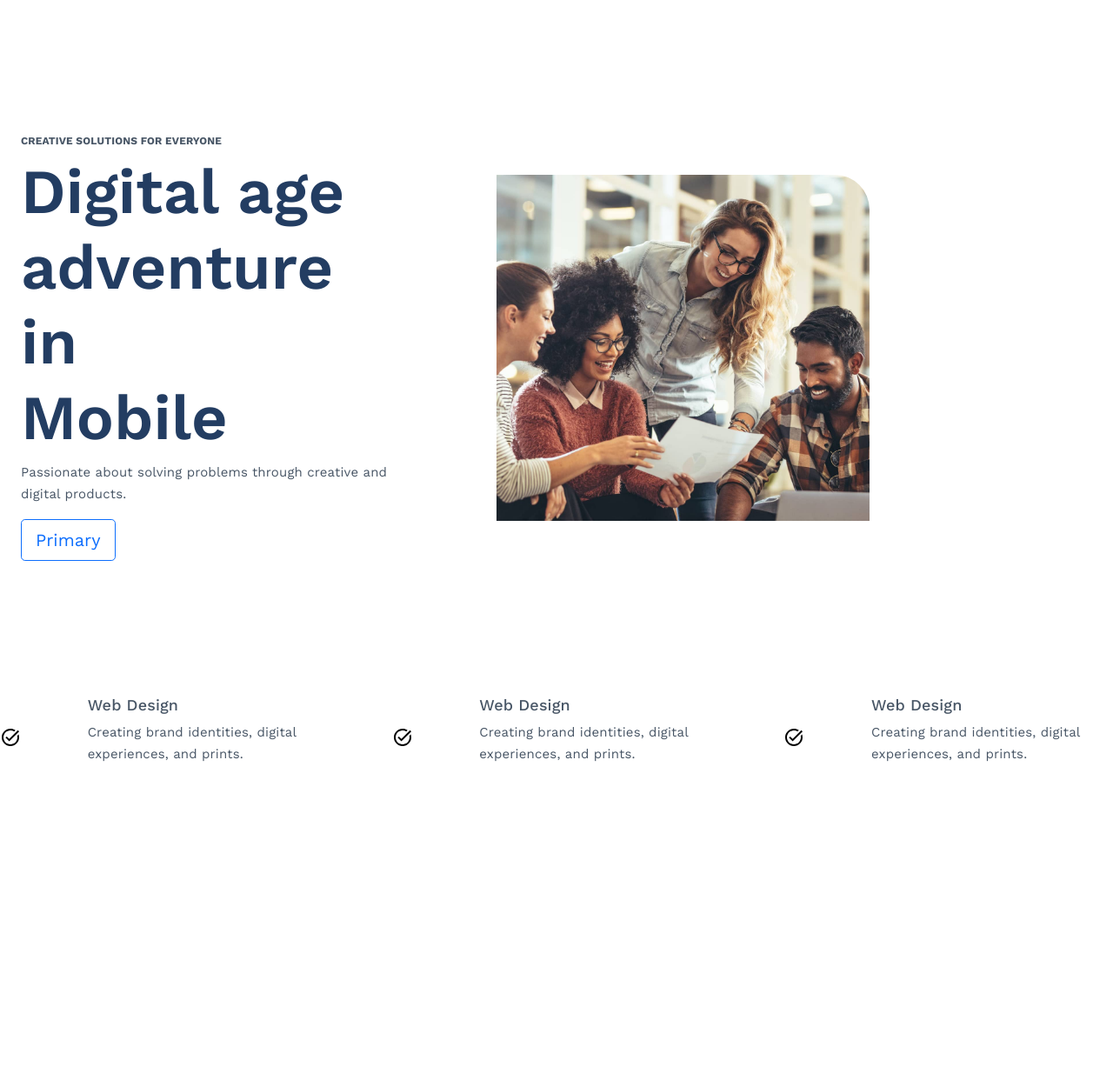
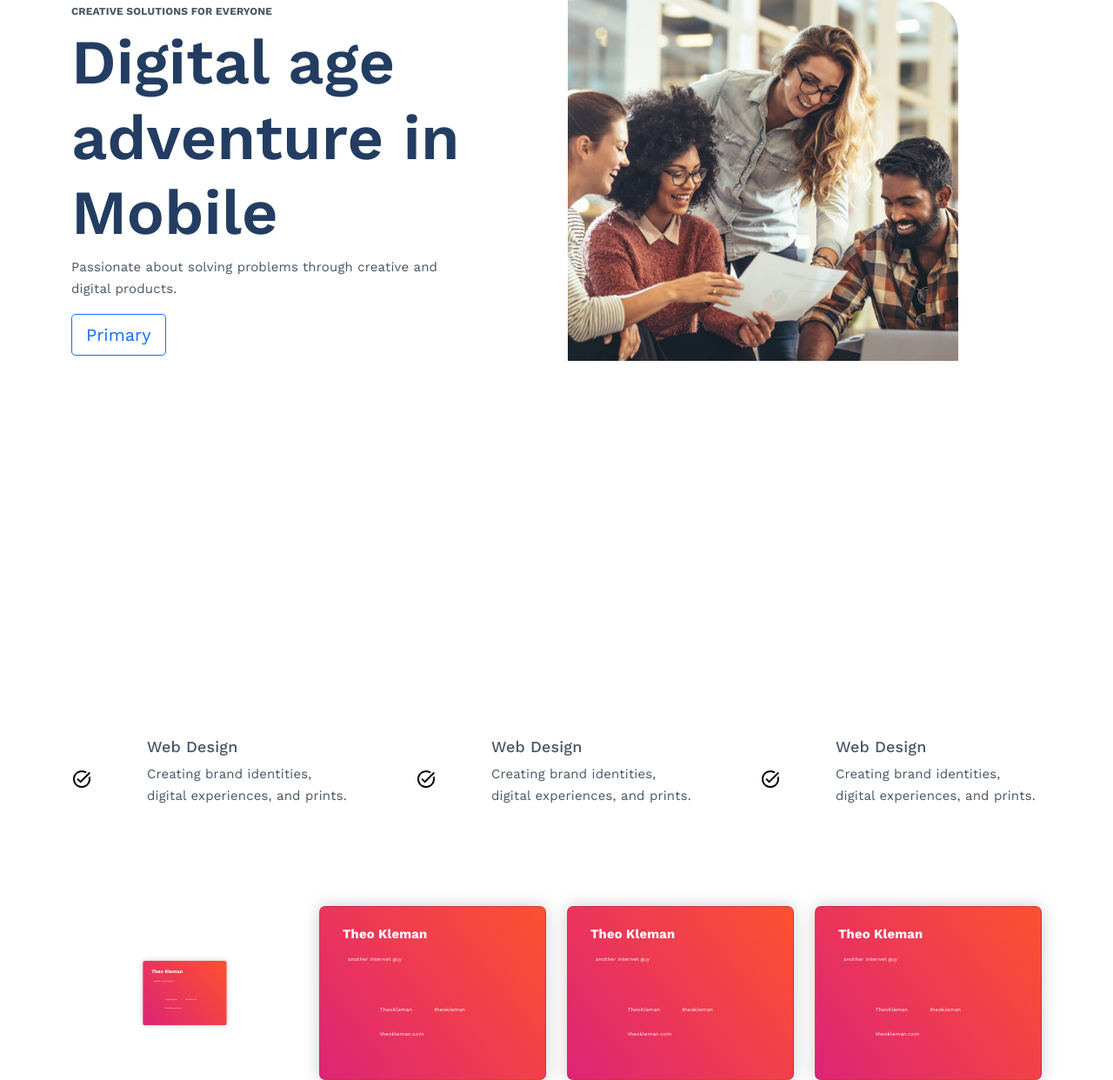
Before and after one commit to sepehrsohrabii/Note-Studio, a PHP site: page /Home.html in a window 1280 px wide. Shown: the part 41-1283 px from the top of the page at 87% size. Before the commit the page ends 917 px from the top, so only its background shows below. Run offline with PHP 8.4, Linux system fonts and the light colour scheme; some libraries are stand-ins or nearby versions.

Commit message:
Second Push

```diff
--- a/Home.html
+++ b/Home.html
@@ -14,7 +14,9 @@
     <title>Page Title</title>
     <link rel="stylesheet" href="https://fonts.googleapis.com/css2?family=Work Sans:wght@200..700&display=swap">
     <link rel="stylesheet" href="/css/bootstrap.min.css">
+
     <link rel="stylesheet" href="/css/style.css">
+
 </head>
 <body>
     <div id="wrap">
@@ -40,7 +42,8 @@
             </div>
         </header>
         <main>
-            <div class="container slider-top row justify-content-center">
+            <div class="container slider-top">
+                <div class="row justify-self-center">
                     <div class="col-5 align-self-center">
                         <h6>CREATIVE SOLUTIONS FOR EVERYONE</h6>
                         <h1>
@@ -54,6 +57,9 @@
                         <img src="/img/slider-top-pic.jpg" alt="slider-top" width="70%" style="border-radius:0px 40px 0px 0px;">
                     </div>
                 </div>
+
+            </div>
+            <div class="container mb-5 mt-5">
                 <div class="row gap-5">
                     <div class="col row">
                         <div class="col-3 align-self-center">
@@ -83,10 +89,132 @@
                         </div>
                     </div>
                 </div>
+            </div>
+            <div class="container">
+                <div class="row">
+                    <div class="col">
+                        <div class="card" id="card1" onmouseover="homeCard()">
+                            <div class="card--content">
+                              <h1>Theo Kleman</h1>
+                              <span>another internet guy</span>
+                              <ul>
+                                <li>
+                                  <a target="_blank" href="https://github.com/TheoKleman">
+                                    <i class="icon-github"></i>
+                                    TheoKleman
+                                   </a>
+                                </li>
+                                <li>
+                                  <a target="_blank" href="https://twitter.com/Theo_KlMan">
+                                    <i class="icon-twitter"></i>
+                                    theokleman
+                                  </a>
+                                </li>
+                                <li>
+                                  <a tagret="_blank" href="http://theokleman.com">
+                                    <i class="icon-globe"></i>
+                                    theokleman.com
+                                  </a>
+                                </li>
+                              </ul>
+
+                            </div>
+                        </div>
+                    </div>
+                    <div class="col">
+                        <div class="card" id="card2" onmouseover="homeCard()">
+                            <div class="card--content">
+                              <h1>Theo Kleman</h1>
+                              <span>another internet guy</span>
+                              <ul>
+                                <li>
+                                  <a target="_blank" href="https://github.com/TheoKleman">
+                                    <i class="icon-github"></i>
+                                    TheoKleman
+                                   </a>
+                                </li>
+                                <li>
+                                  <a target="_blank" href="https://twitter.com/Theo_KlMan">
+                                    <i class="icon-twitter"></i>
+                                    theokleman
+                                  </a>
+                                </li>
+                                <li>
+                                  <a tagret="_blank" href="http://theokleman.com">
+                                    <i class="icon-globe"></i>
+                                    theokleman.com
+                                  </a>
+                                </li>
+                              </ul>
+
+                            </div>
+                        </div>
+                    </div>
+                    <div class="col">
+                        <div class="card" id="card3" onmouseover="homeCard()">
+                            <div class="card--content">
+                              <h1>Theo Kleman</h1>
+                              <span>another internet guy</span>
+                              <ul>
+                                <li>
+                                  <a target="_blank" href="https://github.com/TheoKleman">
+                                    <i class="icon-github"></i>
+                                    TheoKleman
+                                   </a>
+                                </li>
+                                <li>
+                                  <a target="_blank" href="https://twitter.com/Theo_KlMan">
+                                    <i class="icon-twitter"></i>
+                                    theokleman
+                                  </a>
+                                </li>
+                                <li>
+                                  <a tagret="_blank" href="http://theokleman.com">
+                                    <i class="icon-globe"></i>
+                                    theokleman.com
+                                  </a>
+                                </li>
+                              </ul>
+
+                            </div>
+                        </div>
+                    </div>
+                    <div class="col">
+                        <div class="card" id="card4" onmouseover="homeCard()">
+                            <div class="card--content">
+                              <h1>Theo Kleman</h1>
+                              <span>another internet guy</span>
+                              <ul>
+                                <li>
+                                  <a target="_blank" href="https://github.com/TheoKleman">
+                                    <i class="icon-github"></i>
+                                    TheoKleman
+                                   </a>
+                                </li>
+                                <li>
+                                  <a target="_blank" href="https://twitter.com/Theo_KlMan">
+                                    <i class="icon-twitter"></i>
+                                    theokleman
+                                  </a>
+                                </li>
+                                <li>
+                                  <a tagret="_blank" href="http://theokleman.com">
+                                    <i class="icon-globe"></i>
+                                    theokleman.com
+                                  </a>
+                                </li>
+                              </ul>
+
+                            </div>
+                        </div>
+                    </div>
+                </div>
+            </div>
         </main>
         <footer></footer>
     </div>
 
-
+    <script src="https://cdnjs.cloudflare.com/ajax/libs/jquery/2.1.3/jquery.min.js"></script>
+    <script src="/js/main.js"></script>
 </body>
 </html>
--- a/css/style.css
+++ b/css/style.css
@@ -32,3 +32,64 @@ p {
 .slider-top{
     min-height: 100vh;
 }
+
+@media (min-width: 1400px) {
+    .container {
+        max-width: 1140px;
+    }
+}
+* {
+    box-sizing: border-box;
+  }
+  .card {
+    top: 50px;
+    bottom: 50px;
+    position: relative;
+    width: 100%;
+    max-width: 700px;
+    min-height: 200px;
+    margin: 0 auto;
+    border-radius: 7px;
+    background: -webkit-linear-gradient(left bottom, #dd2476, #ff512f);
+    box-shadow: 0 0 20px rgba(0, 0, 0, 0.2);
+    overflow: hidden;
+    transition: all ease 0.5s;
+  }
+  .card:hover {
+    box-shadow: 0 20px 40px rgba(0, 0, 0, 0.15);
+    transition: all ease 0.1s;
+  }
+  .card--content {
+    position: absolute;
+    width: 80%;
+    top: 50%;
+    left: 50%;
+    transform: translate3d(-50%, -50%, 0);
+  }
+  .card h1 {
+    color: #fff;
+    font-weight: bold;
+    margin-bottom: 5px;
+  }
+  .card span {
+    margin-left: 6px;
+    color: #fff;
+    transform: translate3d(-50%, -50%, 0);
+  }
+  .card ul {
+    margin-top: 30px;
+    margin-left: 6px;
+    width: 100%;
+  }
+  .card ul li {
+    display: inline-block;
+    margin-right: 15px;
+  }
+  .card ul li a {
+    text-decoration: none;
+    color: #fff;
+  }
+  .card ul li i {
+    margin-right: 5px;
+    font-size: 120%;
+  }
--- /dev/null
+++ b/js/main.js
@@ -0,0 +1,71 @@
+$(document).ready(function() {
+
+    var cardId = document.getElementsByClassName('card')[0].id;
+
+    if(cardId == 'card1'){
+      var card = $('#card1');
+    }
+    else if (cardId == 'card1'){
+      var card = $('#card2');
+    }
+    else if (card3.onmouseover()) {
+      var card = $('#card3');
+    }
+    else if (card4.onmouseover()){
+      var card = $('#card4');
+    }
+    else {
+      var card = $('.card');
+    }
+      // Set sticker height + hover animation
+      var setCardStyle = function(){
+
+        //var card = $('.card');
+        var cardWidth = card.width();
+        var cardHeight = cardWidth/2.5;
+
+        // Set scale
+        var cardContentScale = cardWidth/700;
+        card.css('transform','translate3d(0,0,0) matrix3d(1,0,0.00,0.00,0.00,1,0.00,0,0,0,1,0,0,0,0,1) scale('+cardContentScale+')');
+        $('.card h1').css('font-size', cardContentScale*40+'px');
+        $('.card span').css('font-size', cardContentScale*16+'px');
+        $('.card li a').css('font-size', cardContentScale*16+'px');
+
+        // Set height
+        card.height(cardHeight);
+
+        // Generate hover effect
+        card
+          .mouseover(function(){
+            card.mousemove(function(e){
+              // Find mouse X position in card
+              mouseScreenPositionX = e.pageX;
+              cardLeftPosition = card.offset().left;
+              mousePosX = ((mouseScreenPositionX - cardLeftPosition)/cardWidth);
+              // Calculate maxtrix3d X value
+              matrix3dX = ((mousePosX/10000)*1.5)-0.0001;
+
+              // Find mouse Y position in card
+              mouseScreenPositionY = e.pageY;
+              cardTopPosition = card.offset().top;
+              mousePosY = ((mouseScreenPositionY-cardTopPosition)/cardHeight);
+              // Calculate maxtrix3d Y value
+              matrix3dY = ((mousePosY/10000)*1.65)-0.0001;
+
+              // Set CSS
+              card.css('transform', 'translate3d(0,-5px,0) matrix3d(1,0,0.00,'+matrix3dX+',0.00,1,0.00,'+matrix3dY+',0,0,1,0,0,0,0,1) scale('+cardContentScale*1.04+')');
+            });
+          })
+          .mouseout(function(){
+            // Unset CSS on mouseleave
+            card.css('transform','translate3d(0,0,0) matrix3d(1,0,0.00,0.00,0.00,1,0.00,0,0,0,1,0,0,0,0,1) scale('+cardContentScale+')');
+          });
+      }
+
+      // Execute function
+      setCardStyle();
+      $(window).on('resize', function(){
+          setCardStyle();
+      })
+
+});
```
Lines whose indentation alone changed are shown as unchanged.
